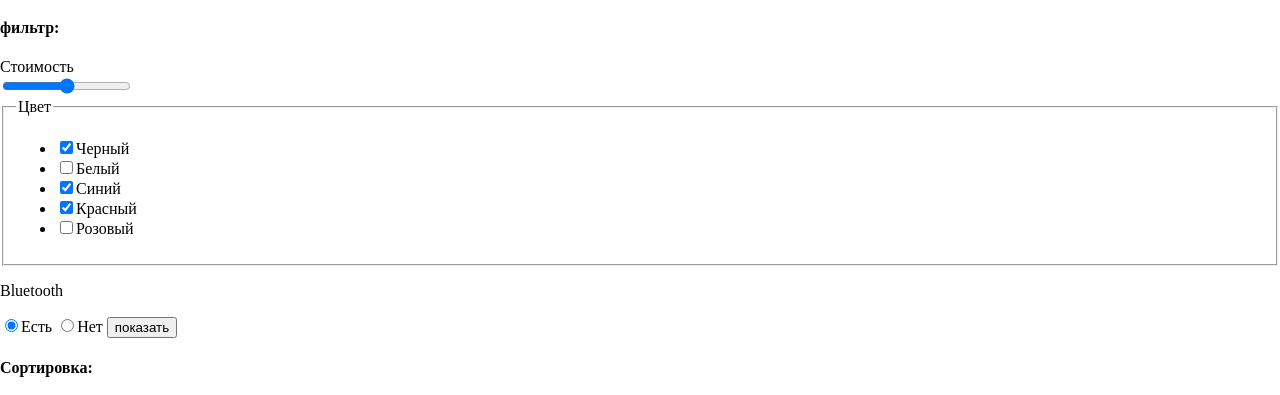
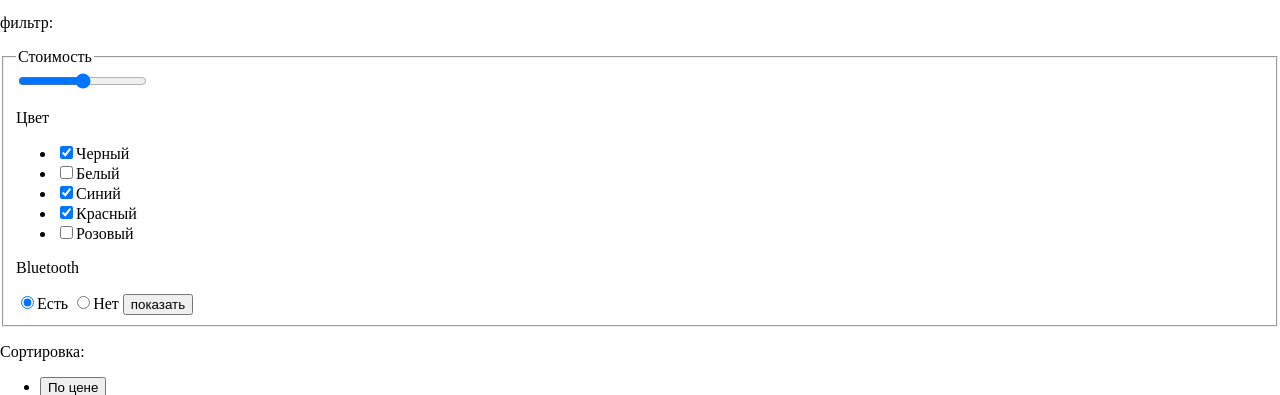
Before and after one commit to b-aleksei/1189207-device-26, a plain HTML site: page catalog.html in a window 1280 px wide. Shown: the part 357-752 px from the top of the page. Drawn offline with Linux system fonts and the light colour scheme.

Commit message:
Update catalog.html

```diff
--- a/catalog.html
+++ b/catalog.html
@@ -46,40 +46,39 @@
 		<li><a>текущий товар</a></li>
 	</ul>
 	<section class="filter">
-	  <h4>фильтр:</h4>
+		<h2 class="visually-hidden">Фильтр товара</h2>
+		<p>фильтр:</p>
 		<form action="form.html" method="get">
-		<label>Стоимость<br>
-			<input type="range" name="range"></label>
 
 			<fieldset>
-			<legend>Цвет</legend>
+				<legend>Стоимость</legend>
+				<input type="range" name="range" aria-label="стоимость">
+				<p>Цвет</p>
 				<ul>
-				<li><label><input type="checkbox" name="black" checked >Черный</label></li>
-				<li><label><input type="checkbox" name="white" >Белый</label></li>
-				<li><label><input type="checkbox" name="blue" checked >Синий</label></li>
-				<li><label><input type="checkbox" name="red" checked >Красный</label></li>
-				<li><label><input type="checkbox" name="pink" >Розовый</label></li>
+					<li><label><input type="checkbox" name="black" checked>Черный</label></li>
+					<li><label><input type="checkbox" name="white">Белый</label></li>
+					<li><label><input type="checkbox" name="blue" checked>Синий</label></li>
+					<li><label><input type="checkbox" name="red" checked>Красный</label></li>
+					<li><label><input type="checkbox" name="pink">Розовый</label></li>
 				</ul>
-		</fieldset>
-
 				<p>Bluetooth</p>
 				<label><input type="radio" name="bluetooth" value="yes" checked>Есть</label>
 				<label><input type="radio" name="bluetooth" value="no">Нет</label>
+				<button type="submit" aria-label="">показать</button>
+			</fieldset>
 
-		<button type="submit" aria-label="">показать</button>
 		</form>
 	</section>
 
 	<section class="goods">
-		<h4>Сортировка:</h4>
-		<fieldset>
-		  <legend class="visually-hidden">Меню сортировки товара</legend>
+		<h2 class="visually-hidden">Меню сортировки товара</h2>
+		<p>Сортировка:</p>
 			<ul>
 				<li>
-					<button type="button" >По цене</button>
+					<button type="button">По цене</button>
 				</li>
 				<li>
-					<button type="button" >По типу</button>
+					<button type="button">По типу</button>
 				</li>
 				<li>
 					<button type="button">По популярности</button>
@@ -91,7 +90,7 @@
 					<button type="button">&#9662;</button>
 				</li>
 			</ul>
-		</fieldset>
+
 		<ul>
 			<li>
 				<img src="./img/goods/item-1.jpg.png" alt="Любительская селфи-палка">
@@ -117,10 +116,10 @@
 		<!--		============ навигация по страницам ========-->
 		<fieldset>
 			<legend class="visually-hidden">Навигация по страницам</legend>
-			<button type="button" >назад</button>
+			<button type="button">назад</button>
 			<ul>
 				<li>
-				<button type="button" >1</button>
+					<button type="button">1</button>
 				</li>
 				<li>
 					<button type="button">2</button>
@@ -134,7 +133,6 @@
 	</section>
 
 </main>
-
 
 
 <footer>
@@ -163,7 +161,9 @@
 	</ul>
 	<!--	=============== войти сравнить корзина + телефон -->
 	<ul>
-		<li><button type="button" aria-label="">Войти</button></li>
+		<li>
+			<button type="button" aria-label="">Войти</button>
+		</li>
 		<li><a href="compare.html">Сравнить</a></li>
 		<li><a href="basket.html">Корзина</a></li>
 	</ul>
```
Lines whose indentation alone changed are shown as unchanged.
